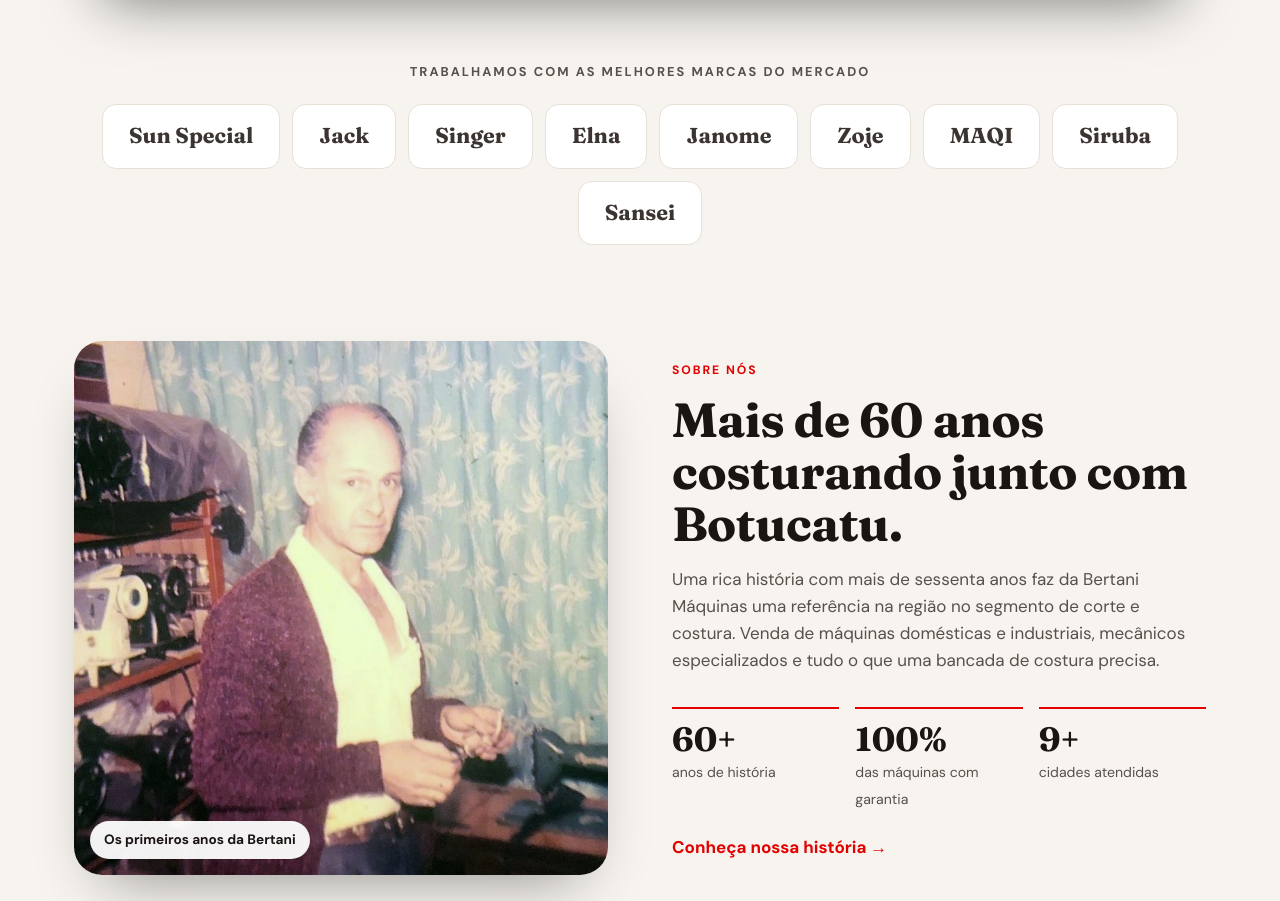
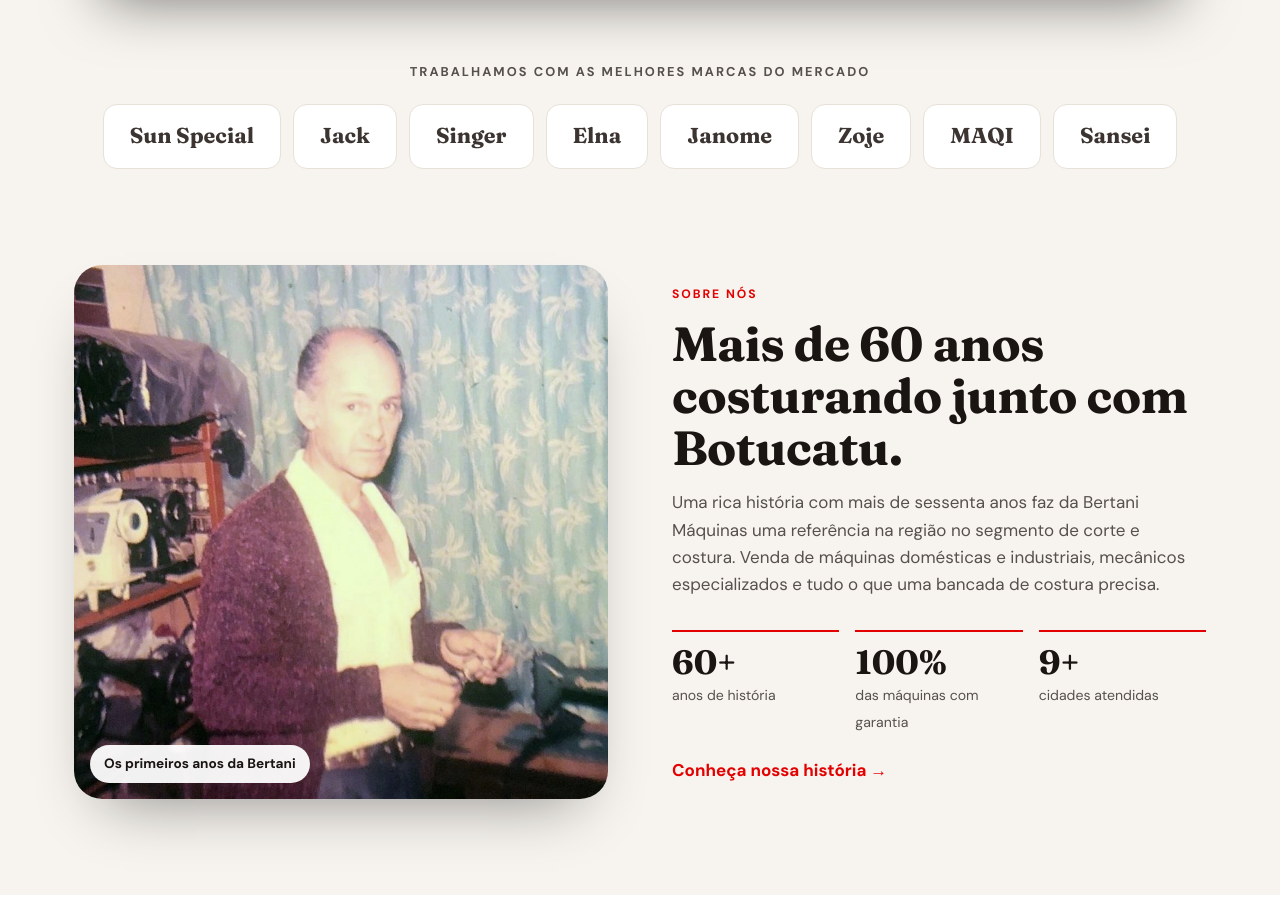
Before and after one commit to FernandaBertani/site-bertani, a plain HTML site: page site-bertani-maquinas/index.html in a window 1280 px wide. Shown: the part 1080-1981 px from the top of the page. Drawn offline with Linux system fonts and the light colour scheme.

Commit message:
Remove 'Siruba' from brand list in index.html

```diff
--- a/site-bertani-maquinas/index.html
+++ b/site-bertani-maquinas/index.html
@@ -412,7 +412,7 @@
     <div class="wrap">
       <p>Trabalhamos com as melhores marcas do mercado</p>
       <div class="brand-row">
-        <span>Sun Special</span><span>Jack</span><span>Singer</span><span>Elna</span><span>Janome</span><span>Zoje</span><span>MAQI</span><span>Siruba</span><span>Sansei</span>
+        <span>Sun Special</span><span>Jack</span><span>Singer</span><span>Elna</span><span>Janome</span><span>Zoje</span><span>MAQI</span><span>Sansei</span>
       </div>
     </div>
   </div>
```
